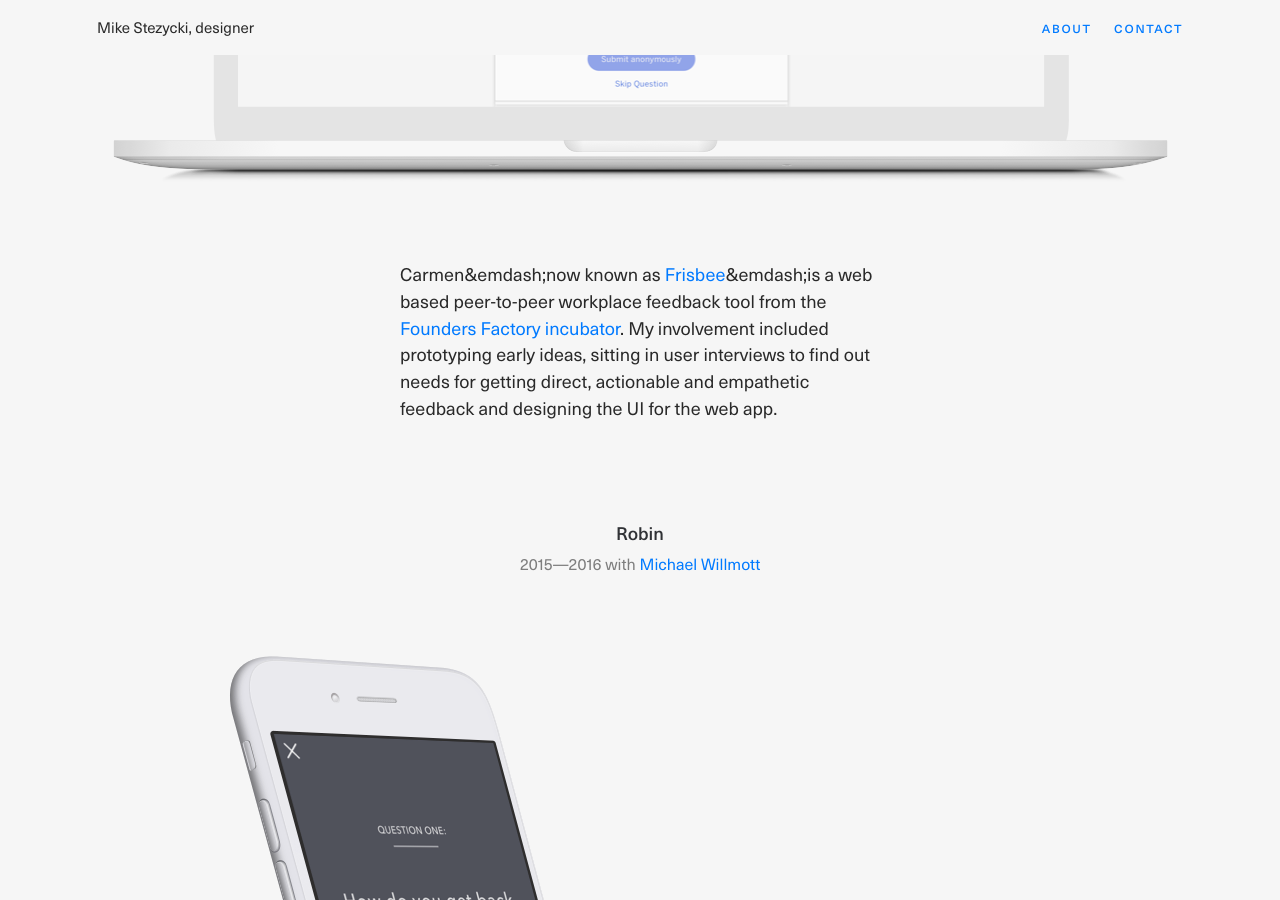
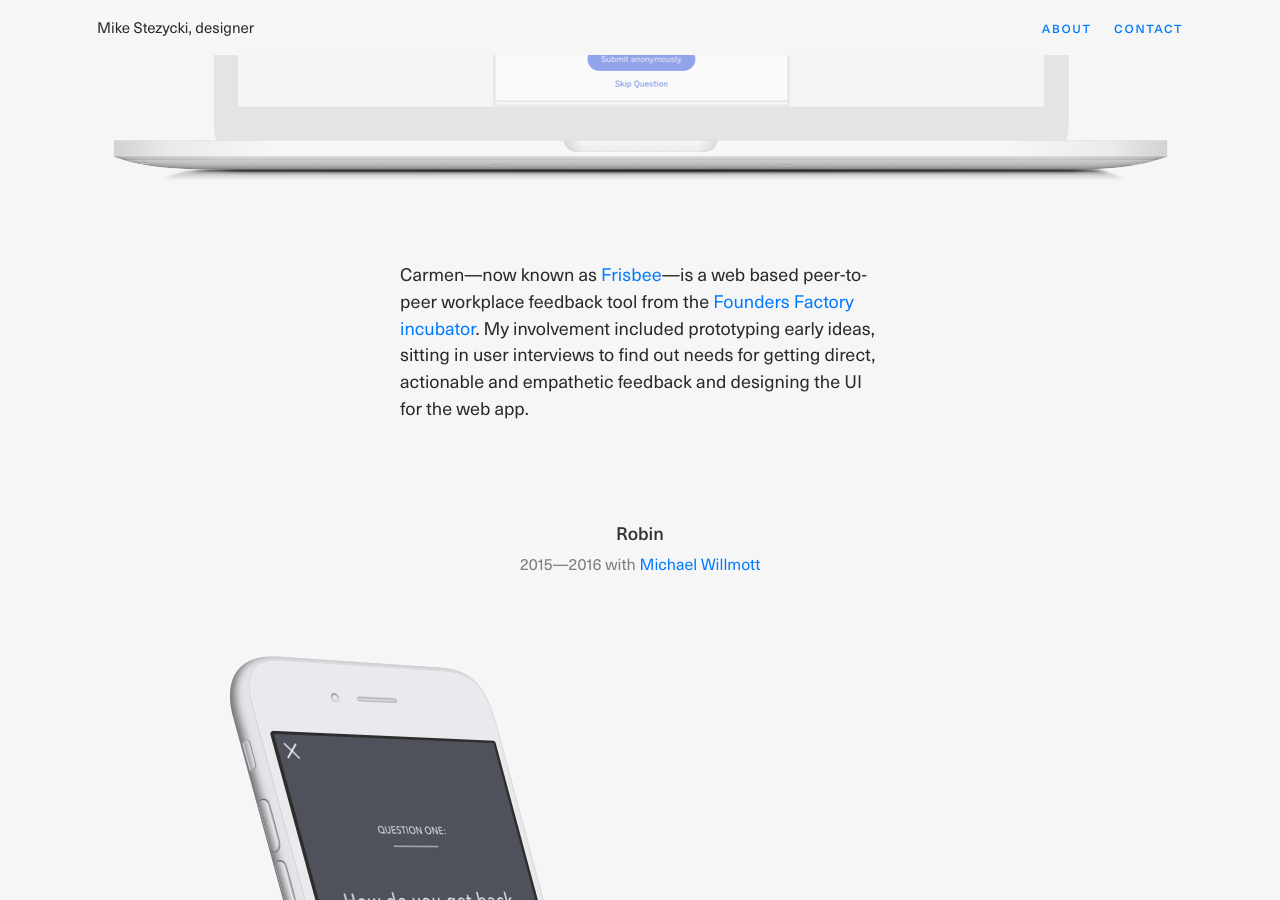
Before and after one commit to mr-stezz/mr-stezz.github.io, a Jekyll site: the page built from index.html, in a window 1280 px wide and 900 px high, scrolled down 2334 px. Built offline with Jekyll 4.4.1, drawn with Linux system fonts in a browser that asks for light colours.

Commit message:
fix em dashes

```diff
--- a/index.html
+++ b/index.html
@@ -40,7 +40,7 @@
     </li>
   </ul> -->
 
-  <p class="text-col">Carmen&emdash;now known as <a href="http://www.getfrisbee.com" title="frisbee, the continuous feedback platform, helping employees and organisations grow, every day.">Frisbee</a>&emdash;is a web based peer-to-peer workplace feedback tool from the <a href="https://foundersfactory.com/portfolio/">Founders Factory incubator</a>. My involvement included prototyping early ideas, sitting in user interviews to find out needs for getting direct, actionable and empathetic feedback and designing the UI for the web app.</p>
+  <p class="text-col">Carmen&mdash;now known as <a href="http://www.getfrisbee.com" title="frisbee, the continuous feedback platform, helping employees and organisations grow, every day.">Frisbee</a>&mdash;is a web based peer-to-peer workplace feedback tool from the <a href="https://foundersfactory.com/portfolio/">Founders Factory incubator</a>. My involvement included prototyping early ideas, sitting in user interviews to find out needs for getting direct, actionable and empathetic feedback and designing the UI for the web app.</p>
 </section>
 <section class="u--m-bottom--huge">
   <h2 class="heading  no-spacing  page-title">Robin</h2>
```
